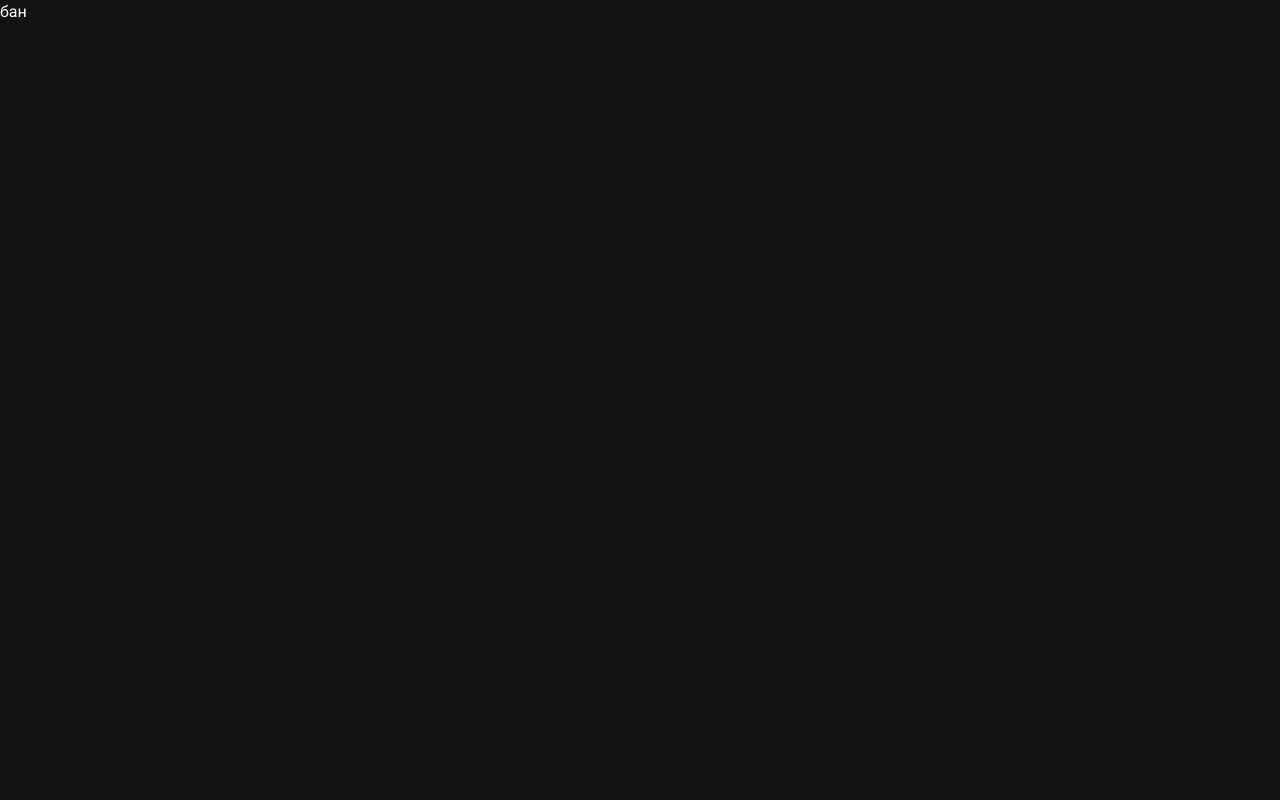
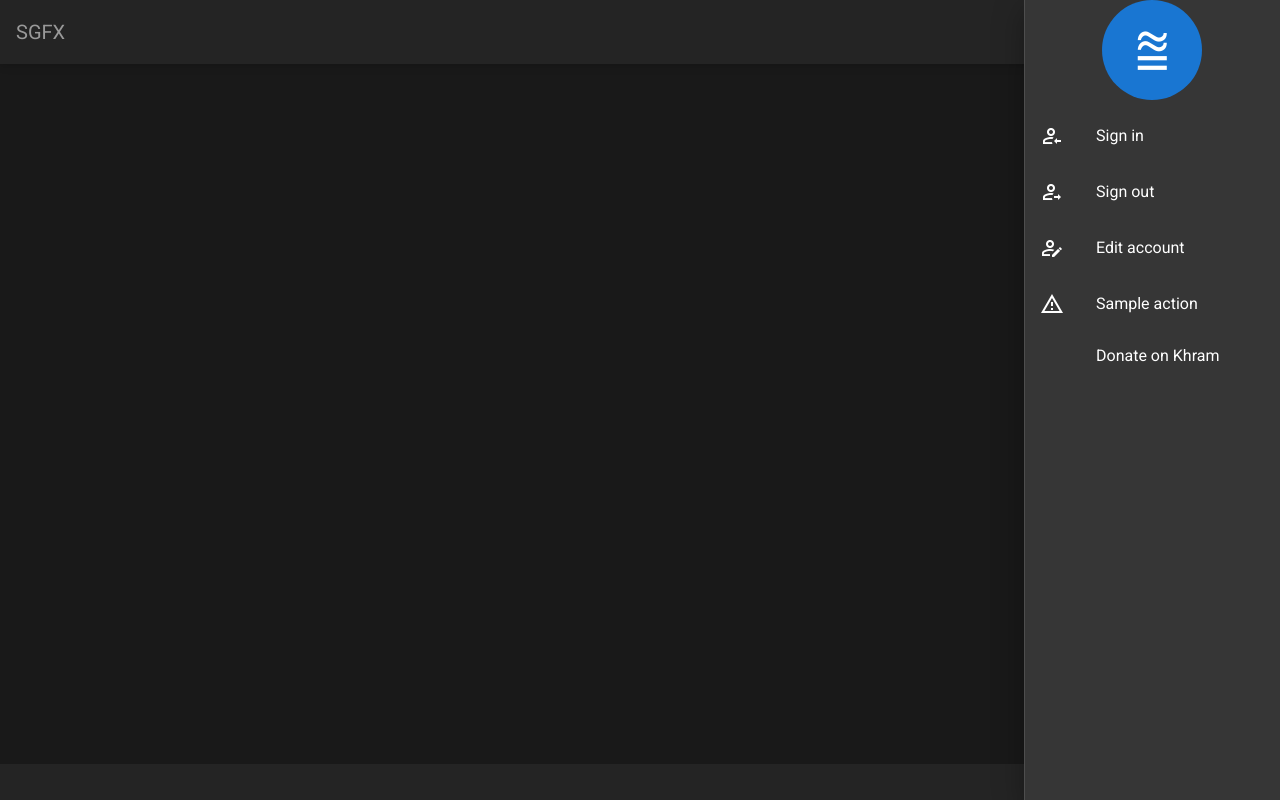
Before and after one commit to SugarF0x/sugarfox, a Nuxt app: page / in a window 1280 px wide. Built offline with nearby package versions, Linux system fonts and the light colour scheme.

Commit message:
Strip default layout and introduce skeleton for profile drawer

```diff
--- a/layouts/default.vue
+++ b/layouts/default.vue
@@ -1,5 +1,104 @@
 <template>
-  <v-app>
-    <nuxt></nuxt>
+  <v-app dark>
+    <v-app-bar
+      clipped-left
+      fixed
+      app
+    >
+      <v-toolbar-title>
+        SGFX
+      </v-toolbar-title>
+      <v-spacer />
+      <v-btn
+        icon
+        @click.stop="drawer = !drawer"
+      >
+        <v-icon>mdi-account-cog-outline</v-icon>
+      </v-btn>
+    </v-app-bar>
+    <v-content>
+      <v-container>
+        <nuxt />
+      </v-container>
+    </v-content>
+    <v-navigation-drawer
+      v-model="drawer"
+      right
+      temporary
+      fixed
+    >
+      <v-container>
+        <v-row align="center" justify="center">
+          <v-avatar color="primary" size="100">
+            <span class="display-3">&apE;</span>
+          </v-avatar>
+        </v-row>
+      </v-container>
+      <v-list>
+        <v-list-item-group>
+          <v-list-item v-for="n in drawerItems"
+                       :key="n.title"
+          >
+            <!--
+                    @click.stop="n.action"
+            -->
+            <v-list-item-icon>
+              <v-icon>{{ n.icon }}</v-icon>
+            </v-list-item-icon>
+            <v-list-item-content>
+              <v-list-item-title>
+                {{ n.title }}
+              </v-list-item-title>
+            </v-list-item-content>
+          </v-list-item>
+        </v-list-item-group>
+      </v-list>
+    </v-navigation-drawer>
+    <v-footer fixed>
+<!--      <span>&copy; {{ new Date().getFullYear() }}</span>-->
+      <v-spacer></v-spacer>
+      <span>le footer</span>
+    </v-footer>
   </v-app>
 </template>
+
+<script>
+  export default {
+    data () {
+      return {
+        drawer: true, // TODO: REVERT TO FALSE UPON COMPLETION => TRUE WHILE WIP
+        title: 'SGFX',
+        /* TODO: add actions and introduce them in emplate elements
+            > the location is commented in the template
+         */
+        drawerItems: [
+          {
+            icon: 'mdi-account-arrow-left-outline',
+            title: 'Sign in',
+            action: ''
+          },
+          {
+            icon: 'mdi-account-arrow-right-outline',
+            title: 'Sign out',
+            action: ''
+          },
+          {
+            icon: 'mdi-account-edit-outline',
+            title: 'Edit account',
+            action: ''
+          },
+          {
+            icon: 'mdi-alert-outline',
+            title: 'Sample action',
+            action: ''
+          },
+          {
+            icon: 'mdi-cash-usd-outline',
+            title: 'Donate on Khram',
+            action: ''
+          }
+        ]
+      }
+    }
+  }
+</script>
--- a/layouts/sample.vue
+++ b/layouts/sample.vue
@@ -52,7 +52,7 @@
       <v-spacer />
       <v-btn
         icon
-        @click.stop="rightDrawer = !rightDrawer"
+        @click.stop="drawer = !rightDrawer"
       >
         <v-icon>mdi-menu</v-icon>
       </v-btn>
@@ -109,7 +109,7 @@
         ],
         miniVariant: false,
         right: true,
-        rightDrawer: false,
+        drawer: false,
         title: 'SGFX'
       }
     }
--- a/pages/index.vue
+++ b/pages/index.vue
@@ -1,5 +1,5 @@
 <template>
-  <v-app>
-    бан
-  </v-app>
+  <v-container>
+
+  </v-container>
 </template>
```
